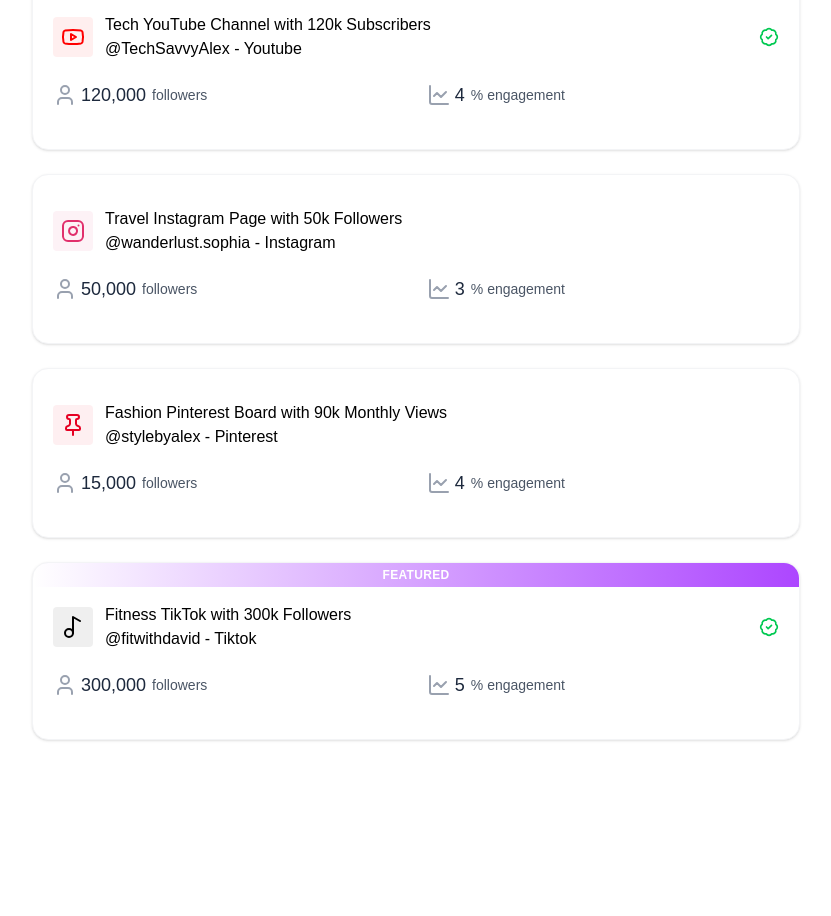
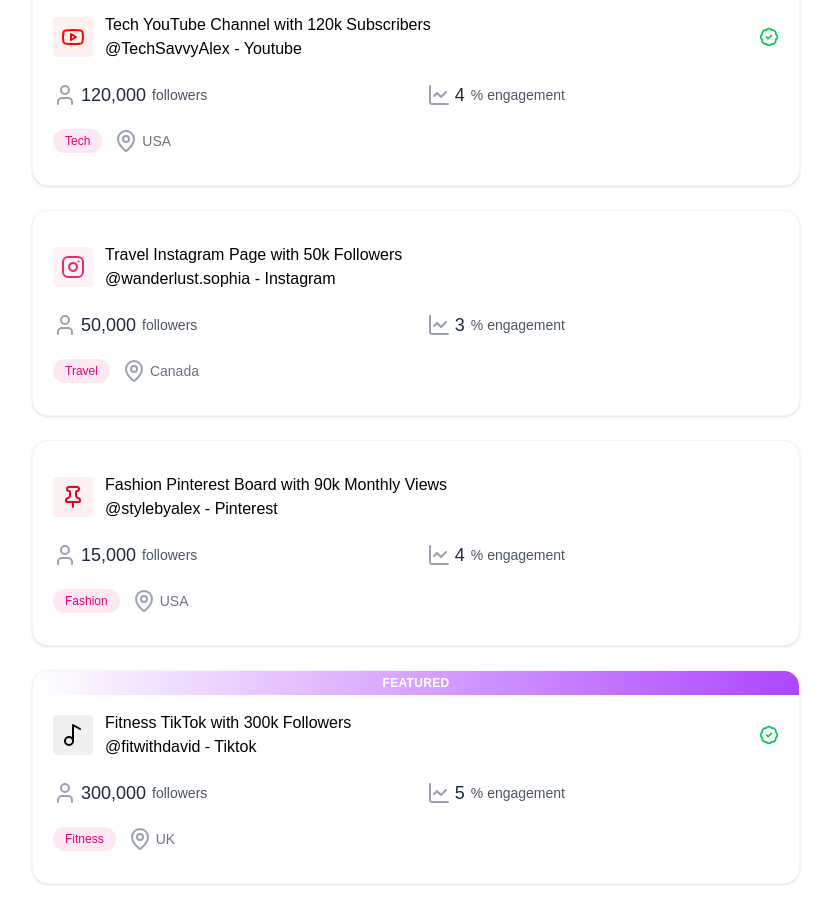
Before and after one commit to waibaBikash/Flipearn, a React (Vite) app in the folder client/: page / in a window 1280 px wide. Shown: the part 780-1696 px from the top of the page, without its empty margins (224-1055 px from the left). Before the commit the page ends 1552 px from the top, so only its background shows below. Built offline with nearby package versions, Linux system fonts and the light colour scheme; no server answers; a web font is replaced by a local one.

Commit message:
feat: add location and niche tags display in ListingCard component

```diff
--- a/client/src/components/ListingCard.jsx
+++ b/client/src/components/ListingCard.jsx
@@ -1,6 +1,6 @@
 import React from 'react'
 import { platformIcons } from '../assets/assets';
-import { BadgeCheck, LineChart, User } from 'lucide-react';
+import { BadgeCheck, LineChart, MapPin, User } from 'lucide-react';
 
 const ListingCard = ({listing}) => {
 
@@ -51,6 +51,17 @@
           )
          }
      </div>
+     {/* Tags and location */}
+
+      <div className='flex items-center gap-3 mb-3'>
+         <span className='text-xs font-medium bg-pink-100 text-pink-600 px-3 py-1 rounded-full capitalize'>{listing.niche}</span>
+         {listing.country && (
+           <div className='flex items-center text-gray-500 text-sm'>
+              <MapPin  className='size-6 mr-1 text-gray-400'/>
+              {listing.country}
+           </div>
+         )}
+      </div>
    </div>
     </div>
   )
```
